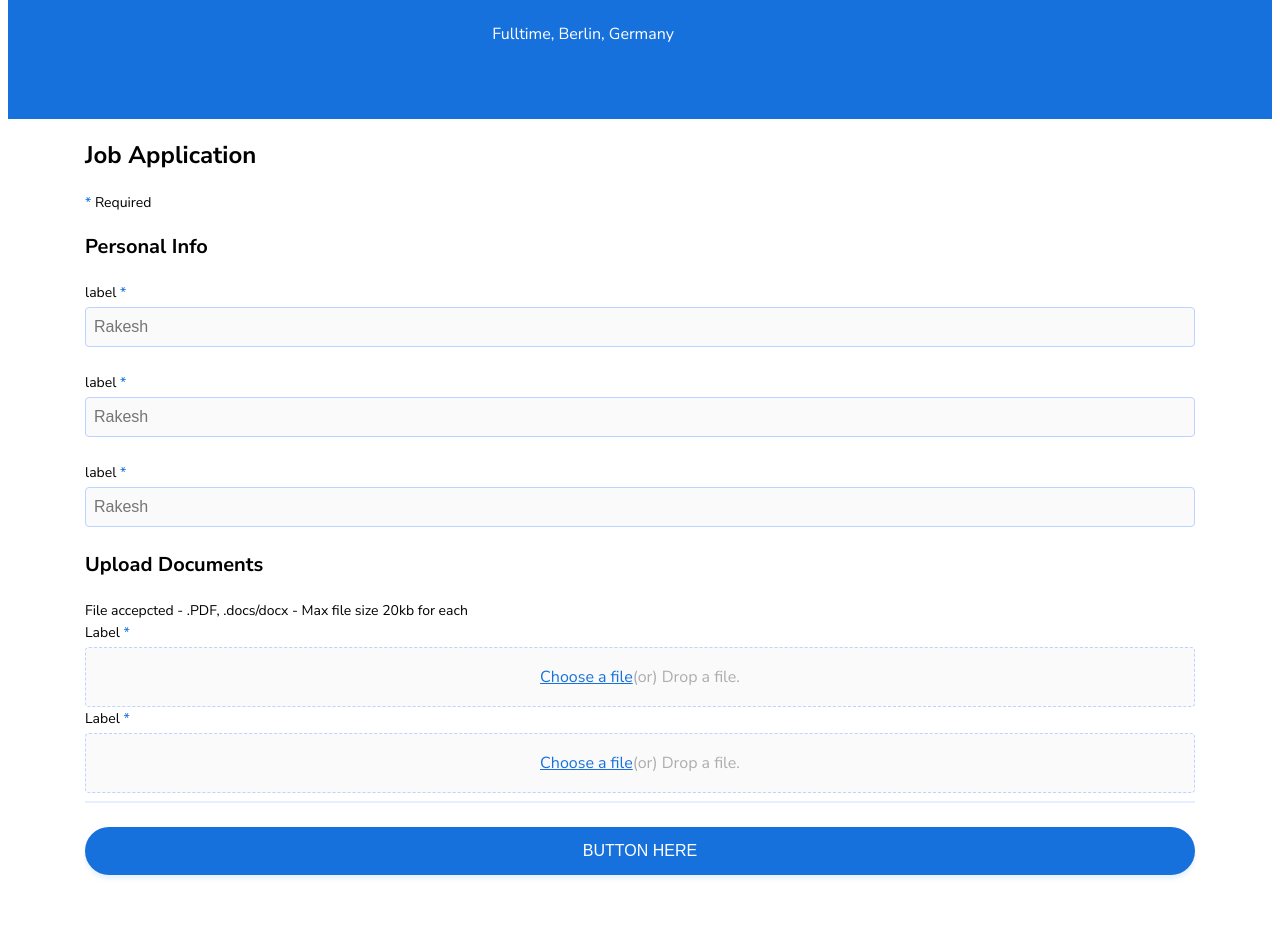
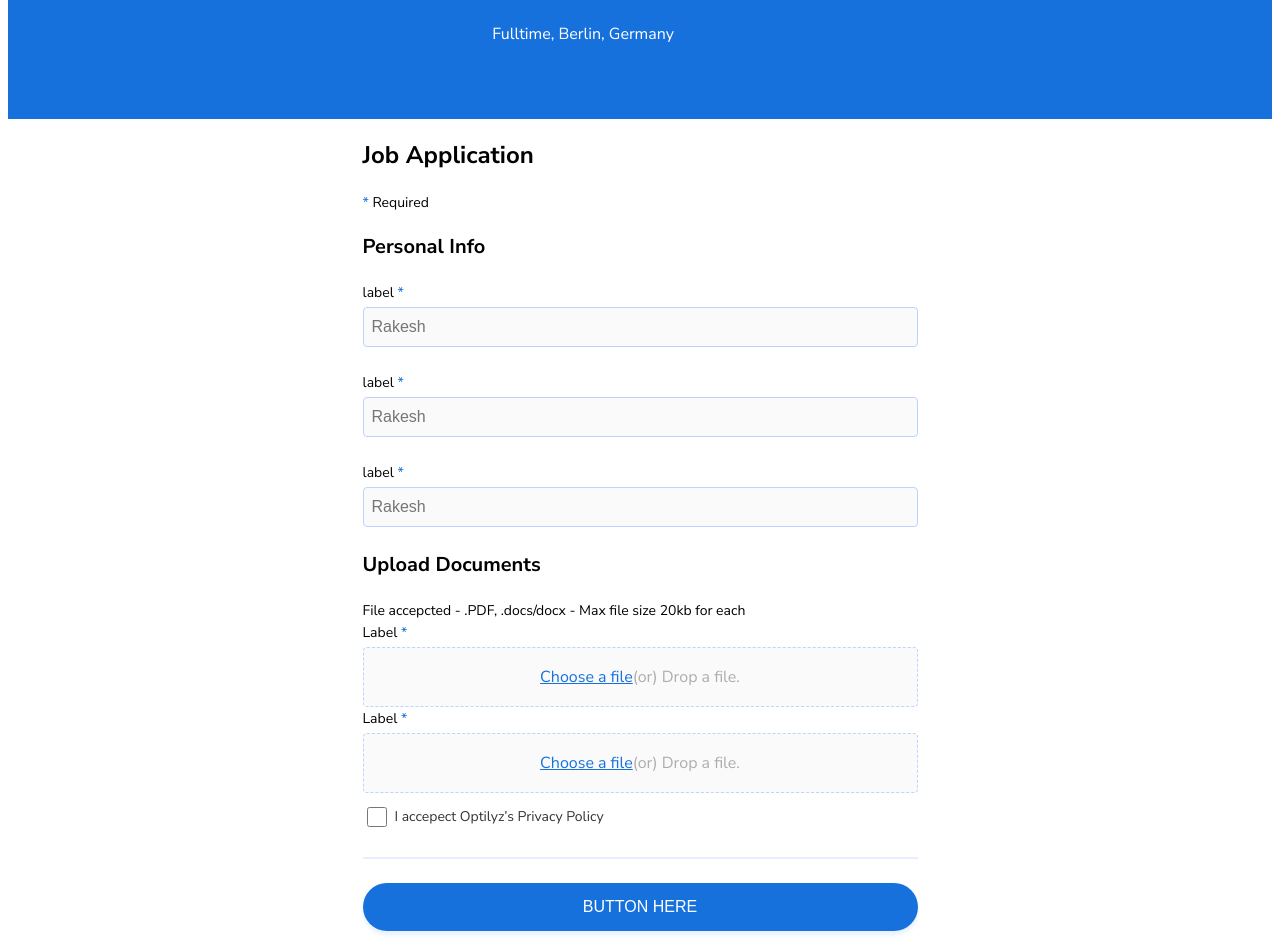
Before and after one commit to rakeshpatil489/Design-Challenge-Form, a React (Create React App) app: page / in a window 1280 px wide. Shown: the part 201-1140 px from the top of the page. Before the commit the page ends 1084 px from the top, so only its background shows below. Built offline with nearby package versions, Linux system fonts and the light colour scheme.

Commit message:
Concent component and small updates

```diff
--- a/src/ApplicationForm.tsx
+++ b/src/ApplicationForm.tsx
@@ -2,7 +2,6 @@ import React from 'react';
 import Header from './Components/HeaderComponent/Header';
 import Banner from './Components/BannerComponent/Banner';
 import Form from './Components/FormComponent/Form';
-//import styles from './ApplicationForm.module.css';
 
 interface Props {}
 
--- /dev/null
+++ b/src/Components/CheckboxComponent/Checkbox.module.css
@@ -0,0 +1,22 @@
+/* Concent styles start*/
+.concentContainer {
+  display: flex;
+  justify-content: flex-start;
+  align-items: center;
+  margin-bottom: 16px;
+}
+
+.checkBox {
+  width: 20px;
+  height: 20px;
+  border-radius: 1px solid #fefcfc;
+  margin-right: 8px;
+}
+
+.concentText{
+  font-size: 0.875rem;
+  line-height: 20px;
+  color: #333333;
+  font-weight: 400;
+}
+/* Concent styles end*/
--- /dev/null
+++ b/src/Components/CheckboxComponent/Checkbox.tsx
@@ -0,0 +1,13 @@
+import React from 'react'
+import styles from "./Checkbox.module.css";
+
+function Checkbox() {
+    return (
+        <div className={styles.concentContainer}>
+        <input type="checkbox" className={styles.checkBox}/>
+        <p className={styles.concentText}>I accepect <span className={styles.concentSpan}>Optilyz’s Privacy Policy</span></p>
+     </div>
+    )
+}
+
+export default Checkbox
--- a/src/Components/FormComponent/Form.module.css
+++ b/src/Components/FormComponent/Form.module.css
@@ -1,7 +1,12 @@
 .container {
-
   margin: 0 auto;
   max-width: 1110px;
+  display: flex;
+  justify-content: center;
+}
+
+.formWrapper {
+  width: 50%;
 }
 
 .required {
--- a/src/Components/FormComponent/Form.tsx
+++ b/src/Components/FormComponent/Form.tsx
@@ -2,11 +2,13 @@ import React from "react";
 import InputField from "../InputfieldComponent/InputField";
 import Upload from "../UploadComponent/Upload";
 import Button from "../ButtonComponent/Button";
+import Checkbox from "../CheckboxComponent/Checkbox";
 import styles from "./Form.module.css";
 
 function Form() {
   return (
     <form className={styles.container}>
+      <div className={styles.formWrapper}>
         {/* title of the form   */}
         <div className={styles.headingTitle}>
           <h2>Job Application</h2>
@@ -35,11 +37,14 @@ function Form() {
           <Upload />
         </div>
 
+        <Checkbox />
+
         {/* Divider */}
         <hr />
 
         {/* Button Component */}
         <Button />
+      </div>
     </form>
   );
 }
--- a/src/Components/InputfieldComponent/InputField.tsx
+++ b/src/Components/InputfieldComponent/InputField.tsx
@@ -4,8 +4,8 @@ import styles from './InputField.module.css';
 function InputField() {
     return (
         <div className={styles.inputfieldContainer}>
-          <label className={styles.inputFieldLabel}> label <span className={styles.required}>*</span></label>
-          <input className={styles.inputField} type="text" id="inputLabel" name="inputLabel" placeholder="Rakesh"></input>
+          <label htmlFor="inputField" className={styles.inputFieldLabel}> label <span className={styles.required}>*</span></label>
+          <input className={styles.inputField} type="text" id="inputField" name="inputField" placeholder="Rakesh"></input>
         </div>
     )
 }
```
Lines whose indentation alone changed are shown as unchanged.
